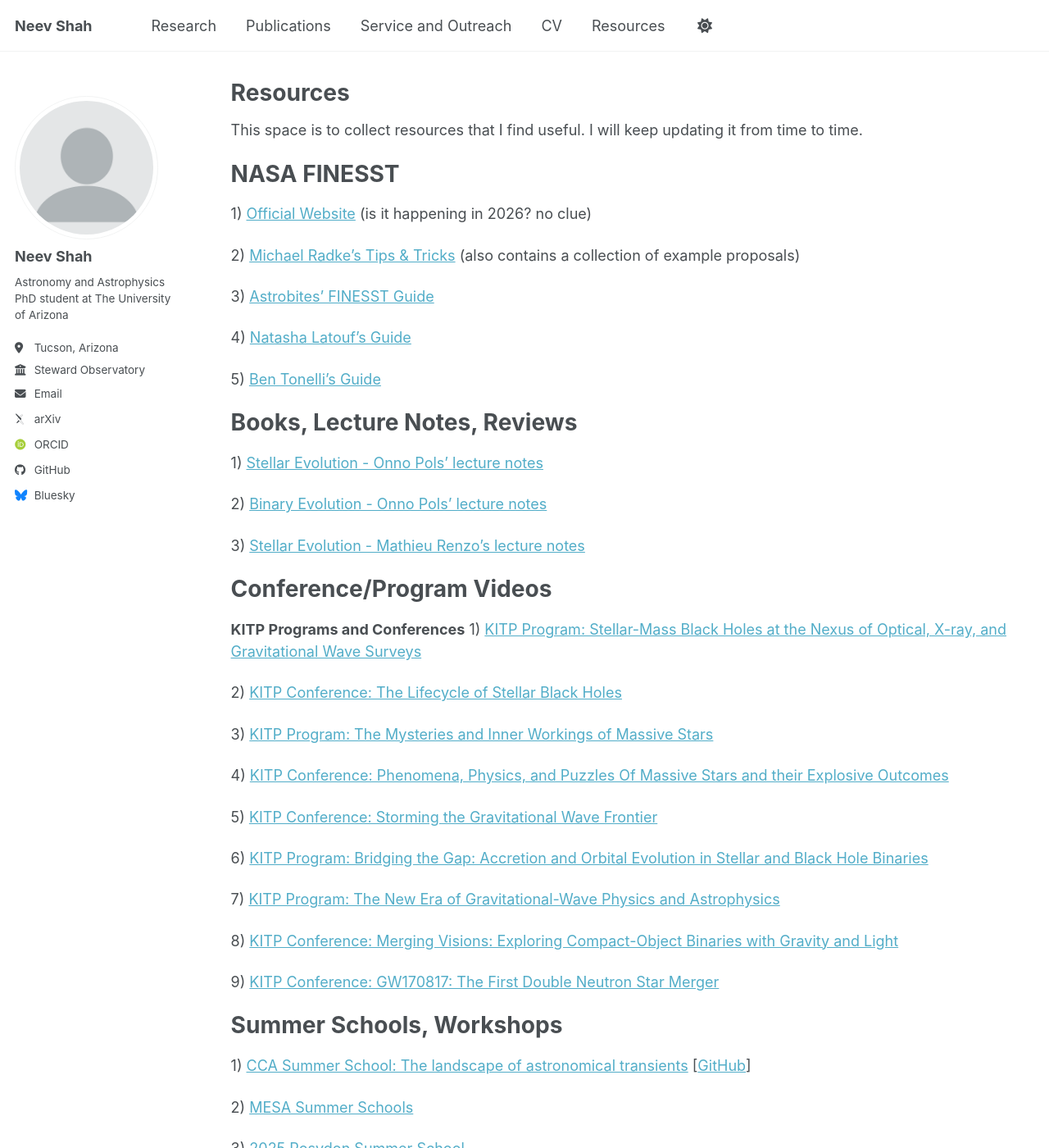
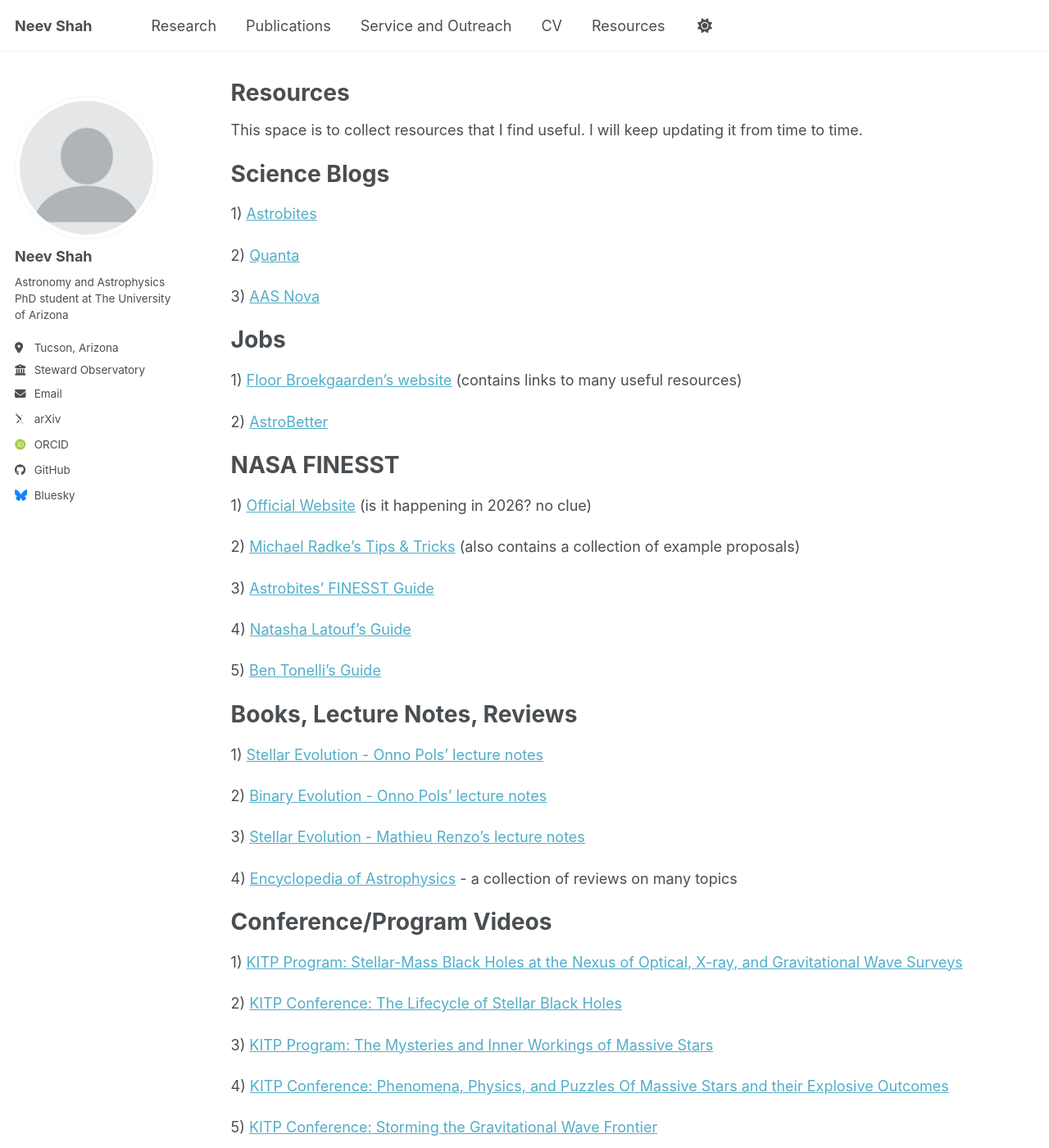
Before and after one commit to neevshah101/neevshah101.github.io, a Jekyll site: the page built from _pages/resources.md, in a window 1280 px wide and 1400 px high. Shown: the whole window at 82% size. Built offline with Jekyll 4.4.1, drawn with Linux system fonts in a browser that asks for light colours; some web fonts are replaced; a script bundle is joined from its source files by our own code; library files that are not in the unit come from our copies; some of the changed text lies outside the part shown.

Commit message:
added more resources

```diff
--- a/_pages/resources.md
+++ b/_pages/resources.md
@@ -6,6 +6,20 @@
 ---
 
 This space is to collect resources that I find useful. I will keep updating it from time to time.
+
+Science Blogs
+====
+1) [Astrobites](https://astrobites.org/)
+
+2) [Quanta](https://www.quantamagazine.org/)
+
+3) [AAS Nova](https://aasnova.org/)
+
+Jobs
+=====
+1) [Floor Broekgaarden's website](https://www.broekgaarden.nl/floor/wordpress/eca-resources-applying-for-phd-postdoc-faculty-and-more/) (contains links to many useful resources)
+
+2) [AstroBetter](https://www.astrobetter.com/)
 
 NASA FINESST
 ======
@@ -27,10 +41,11 @@
 
 3) [Stellar Evolution - Mathieu Renzo's lecture notes](https://www.as.arizona.edu/~mrenzo/teaching.html)
 
+4) [Encyclopedia of Astrophysics](https://arxiv.org/search/?query=Encyclopedia+of+Astrophysics&searchtype=all&source=header) - a collection of reviews on many topics
+
 Conference/Program Videos
 ======
 
-**KITP Programs and Conferences**
 1) [KITP Program: Stellar-Mass Black Holes at the Nexus of Optical, X-ray, and Gravitational Wave Surveys](https://online.kitp.ucsb.edu/online/stellarbh25/)
 
 2) [KITP Conference: The Lifecycle of Stellar Black Holes](https://online.kitp.ucsb.edu/online/stellarbh-c25/)
@@ -65,3 +80,5 @@
 1) [Astronomy as a Field: A Guide for Aspiring Astrophysicists](https://arxiv.org/abs/2312.04041)
 
 2) [International Astronomy Meetings](https://www.cadc-ccda.hia-iha.nrc-cnrc.gc.ca/en/meetings/) - maintained by CDAC
+
+3) [Picture an Astronomer](https://arxiv.org/abs/2512.24465v1) (White Paper)
```
